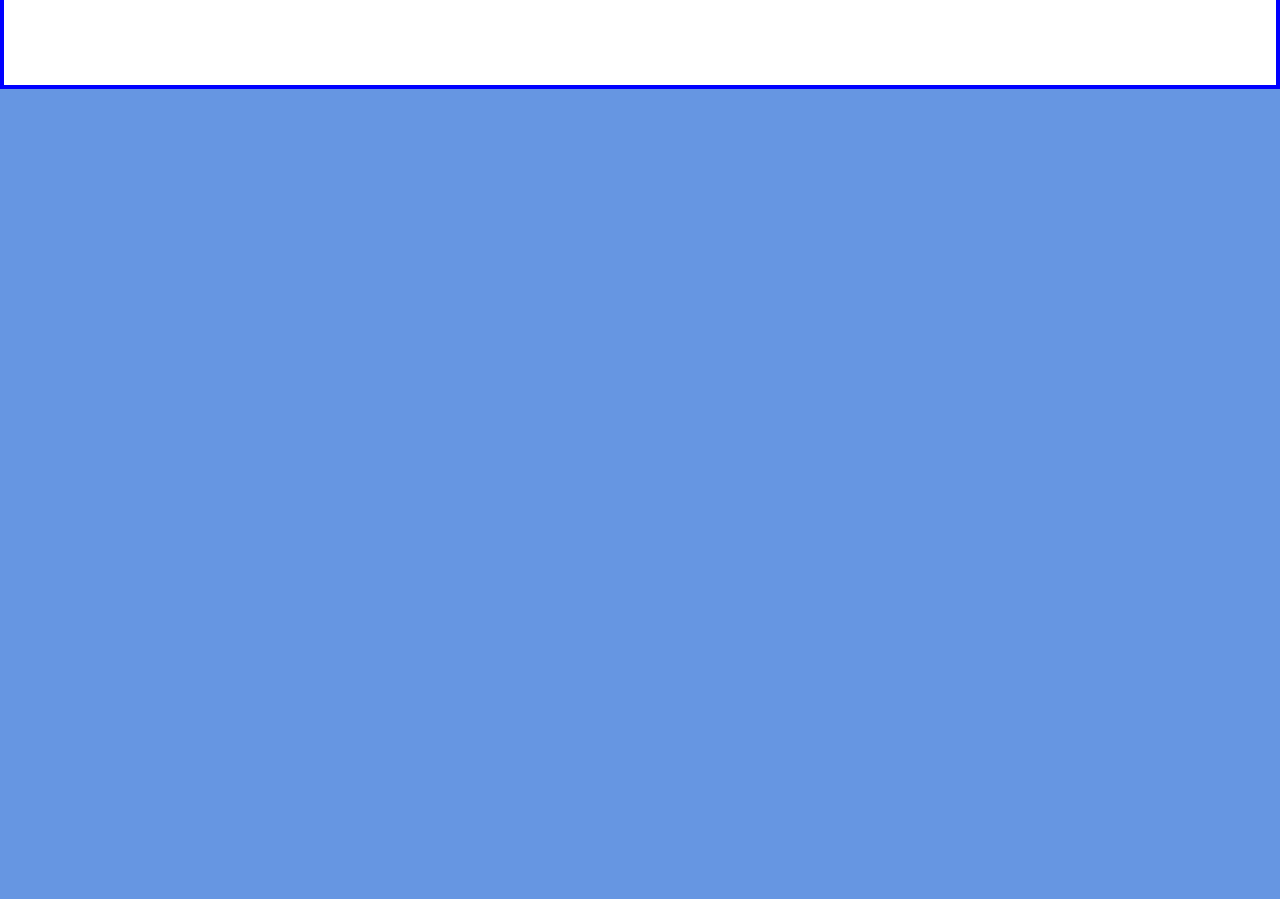
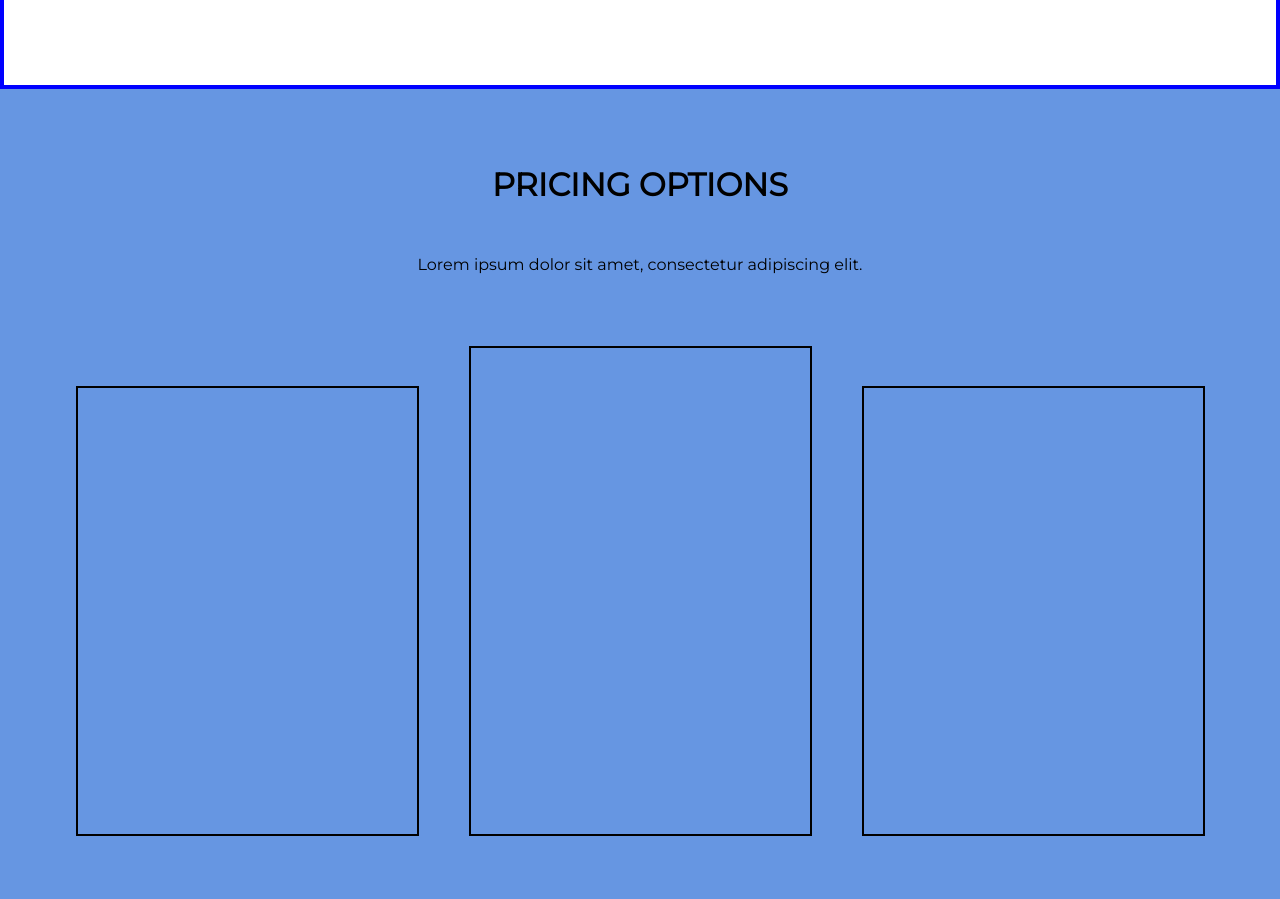
Before and after one commit to VRusinas/1-Final, a website: page index.html in a window 1280 px wide. Shown: the part 2508-3407 px from the top of the page. Drawn offline with Linux system fonts and the light colour scheme.

Commit message:
pricing options development

```diff
--- a/index.html
+++ b/index.html
@@ -167,8 +167,21 @@
 </div>
 
 <div class="pricing-options">
+  <h1>PRICING OPTIONS</h1>
+  <p>Lorem ipsum dolor sit amet, consectetur adipiscing elit.</p>
+  <div class="option-box">
+
+<div class="smaller-tag">
 
 </div>
+<div class="mid-tag">
+
+</div>
+<div class="smaller-tag">
+</div>
+</div>
+</div>
+
   <script src="script.js"></script>
 </body>
 </html>
--- a/scss/pricing-options.scss
+++ b/scss/pricing-options.scss
@@ -1,5 +1,31 @@
 .pricing-options{
+  padding: 50px;
+  display: flex;
+  justify-content: space-around;
+  align-items: center;
+  flex-direction: column;
   width: 100%;
   height: 883px;
   background: #6696E2;
+
+    .option-box{
+      width: 100%;
+      justify-content: center;
+      display: flex;
+      align-items: center;
+
+
+    .mid-tag{
+      transform: translateY(-20px);
+  height: 490px;
+  width: 343px;
+  border: 2px solid black;
+  margin: 40px 50px;
+    }
+    .smaller-tag{
+      height: 450px;
+      width: 343px;
+      border: 2px solid black;
+    }
+  }
 }
```
Also changed, not shown: app/css/style.css.
